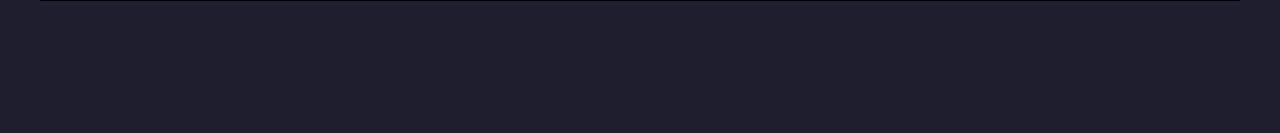
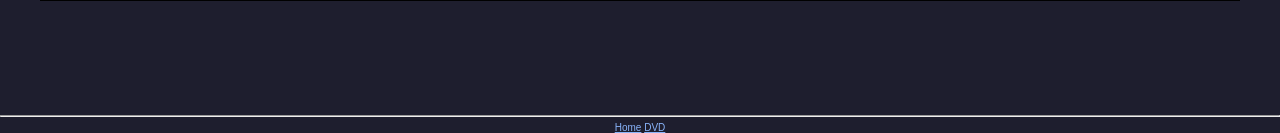
Before and after one commit to kiranszelda/kiranszelda.github.io, a PHP site: page /dvd.html in a window 1280 px wide. Shown: the part 667-800 px from the top of the page. Run offline with PHP 8.4, Linux system fonts and the light colour scheme.

Commit message:
Fixed some html

```diff
--- a/dvd.html
+++ b/dvd.html
@@ -30,16 +30,16 @@
     </style>
   </head>
   <body>
-    <span>Width: </span
-    ><input
+    <span>Width: </span>
+    <input
       type="number"
       id="widthInput"
       min="300"
       value="1200"
       style="width: 5%"
     />
-    <span>Height: </span
-    ><input
+    <span>Height: </span>
+    <input
       type="number"
       id="heightInput"
       min="300"
@@ -53,13 +53,17 @@
       ><button onclick="start()">Start</button>
       <button onclick="reset()">Reset</button></span
     >
-
+    <div id="cornerHit" style="display: none">
+      <h2>HIT THE CORNER!!!!!!!!</h2>
+    </div>
     <div id="container">
-      <div id="cornerHit" style="display: none">
-        <span>HIT THE CORNER!!!!!!!!</span>
-      </div>
       <div id="animate"></div>
     </div>
+
+    <footer id="footerInfo">
+      <hr />
+      <span><a href="index.html">Home</a> <a href="dvd.html">DVD</a></span>
+    </footer>
 
     <script>
       let playing = false;
@@ -83,6 +87,7 @@
         posY = heightInput / 2 - 25;
         xDirection = "right";
         yDirection = "down";
+        document.getElementById("cornerHit").style.display = "none";
       }
 
       updateDimensions();
--- a/index.html
+++ b/index.html
@@ -53,5 +53,9 @@
         </ul>
       </div>
     </main>
+    <footer id="footerInfo">
+      <hr />
+      <span><a href="index.html">Home</a> <a href="dvd.html">DVD</a></span>
+    </footer>
   </body>
 </html>
--- a/style.css
+++ b/style.css
@@ -4,6 +4,7 @@ body {
   height: 100%;
   margin: 0;
   padding: 0;
+  position: relative;
 }
 
 body {
@@ -23,6 +24,14 @@ main {
   transform: translate(-50%, -50%);
   word-wrap: break-word;
   display: flex;
+}
+
+#footerInfo {
+  position: absolute;
+  bottom: 0;
+  left: 50%;
+  width: 100%;
+  transform: translate(-50%, 0%);
 }
 
 main > div {
```
